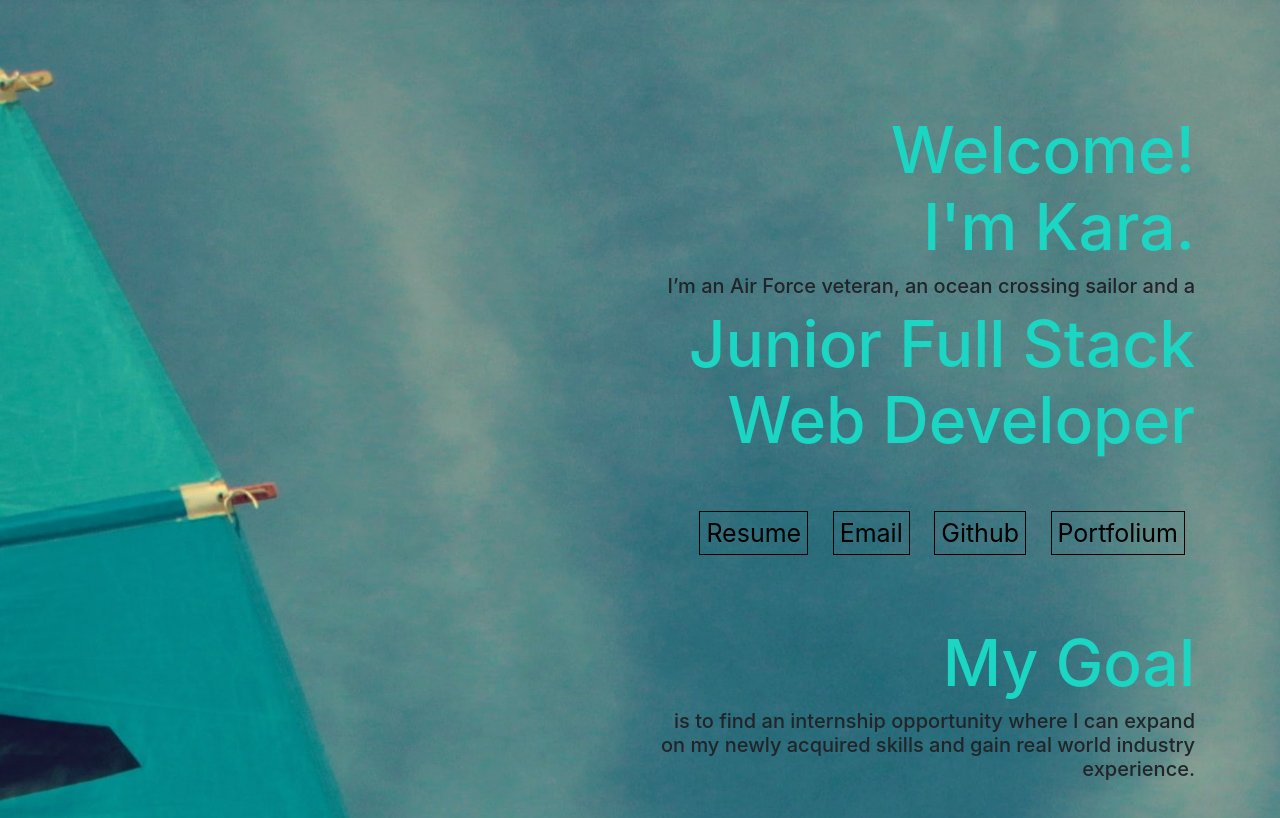
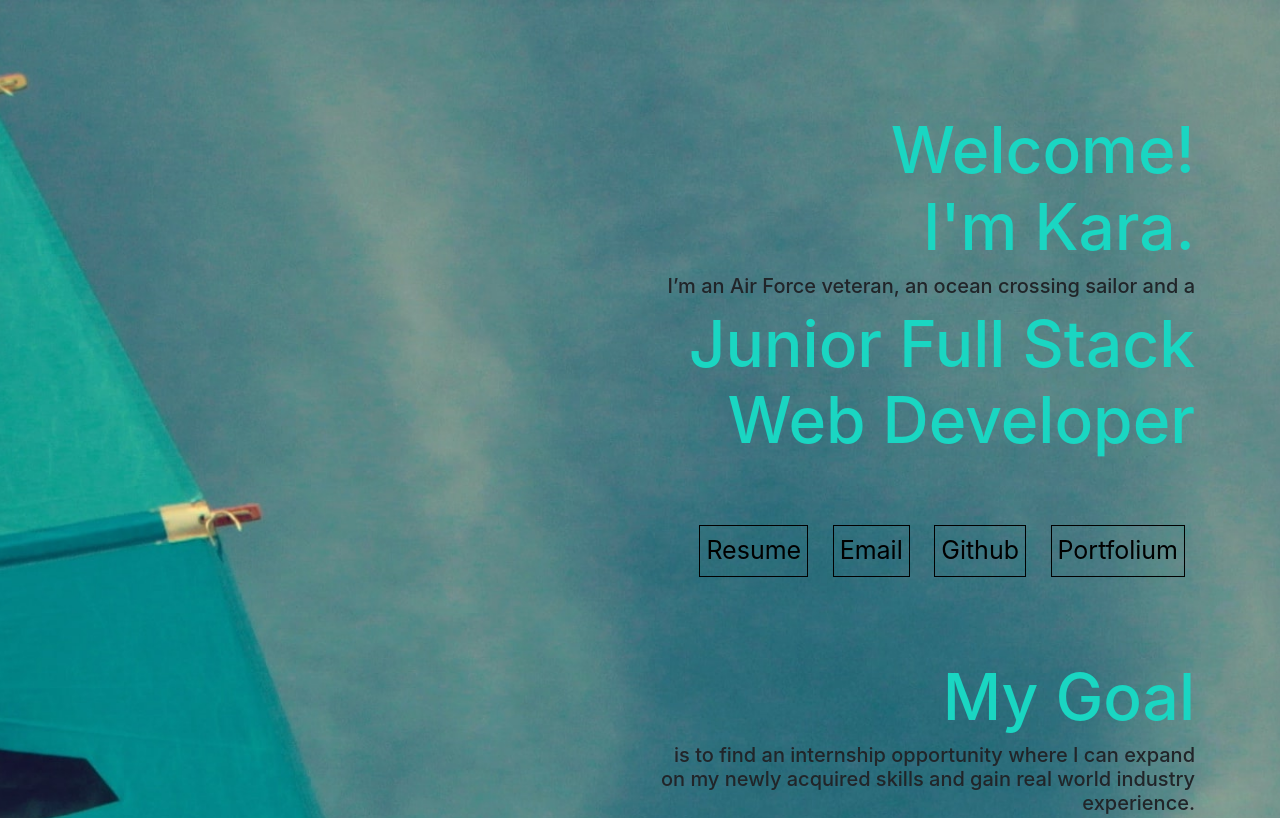
Before and after one commit to Wrangler416/portfolio, a plain HTML site: page index.html in a window 1280 px wide. Shown: the top 818 px of the page. Drawn offline with nearby package versions, Linux system fonts and the light colour scheme.

Commit message:
alignmentfixed

```diff
--- a/index.css
+++ b/index.css
@@ -38,7 +38,8 @@ body {
     margin-bottom: 15em;
 }
 .scroll {
-    display: inline;
+    display: inline-block;
+    align-content: space-around;
     border-style: solid;
     border-width: 1px;
     border-color: black;
```
